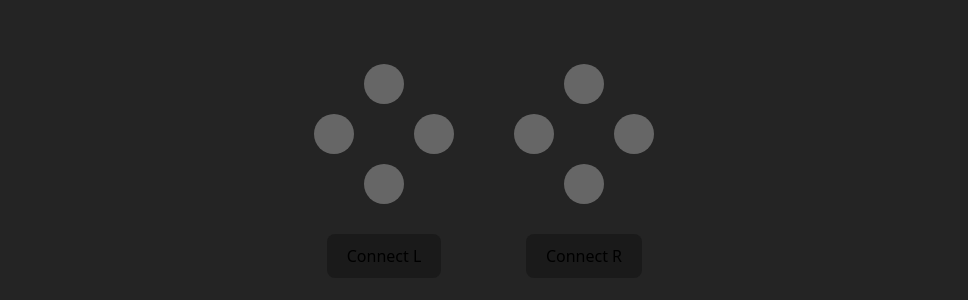
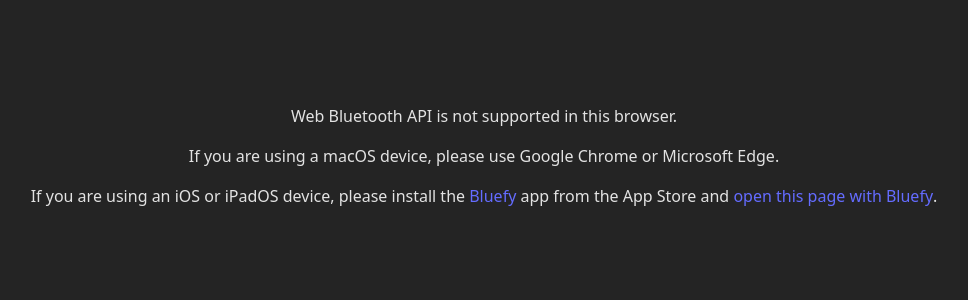
Before and after one commit to mascii/joy-con-2-web-bluetooth-api-demo, a Vue app: page / in a window 1280 px wide. Shown: the part 244-544 px from the top of the page, without its empty margins (156-1124 px from the left). Built offline with nearby package versions, Linux system fonts and the light colour scheme.

Commit message:
feat: show guide when using unsupported browsers

```diff
--- a/src/App.vue
+++ b/src/App.vue
@@ -89,10 +89,30 @@
     console.error("Error connecting:", error);
   }
 };
+
+const showGuideForUnsupportedBrowsers = !navigator.bluetooth;
+const openWithBluefyLink = `bluefy://open?url=${encodeURIComponent(location.href)}`;
 </script>
 
 <template>
-  <div class="app">
+  <div v-if="showGuideForUnsupportedBrowsers">
+    <p>Web Bluetooth API is not supported in this browser.</p>
+    <p>
+      If you are using a macOS device, please use Google Chrome or Microsoft
+      Edge.
+    </p>
+    <p>
+      If you are using an iOS or iPadOS device, please install the
+      <a
+        href="https://apps.apple.com/jp/app/bluefy-web-ble-browser/id1492822055"
+        >Bluefy</a
+      >
+      app from the App Store and
+      <a :href="openWithBluefyLink">open this page with Bluefy</a>.
+    </p>
+  </div>
+
+  <div v-else class="app">
     <!-- Joy-Con 2 (L) -->
     <div class="unit">
       <svg width="200" height="200" viewBox="0 0 200 200">
--- a/src/style.css
+++ b/src/style.css
@@ -11,6 +11,15 @@
   text-rendering: optimizeLegibility;
   -webkit-font-smoothing: antialiased;
   -moz-osx-font-smoothing: grayscale;
+}
+
+a {
+  font-weight: 500;
+  color: #646cff;
+  text-decoration: inherit;
+}
+a:hover {
+  color: #535bf2;
 }
 
 body {
```
